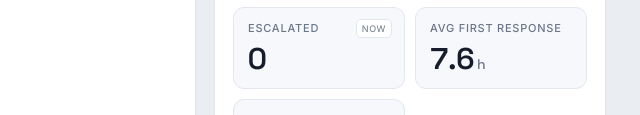
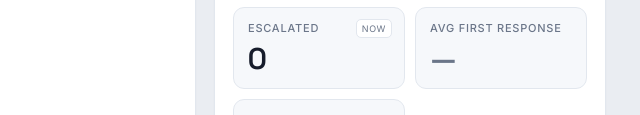
Before and after one commit to joybyaruhanga/yumbi-support-dashboard, a plain HTML site: page index.html in a window 1280 px wide. Shown: the part 685-800 px from the top of the page, 640-1280 px from the left. Drawn offline with Linux system fonts and the light colour scheme.

Commit message:
Add files via upload

```diff
--- a/index.html
+++ b/index.html
@@ -383,7 +383,13 @@ function summarise(r){
   return {
     euphoria:{received:null, answered:null, abandoned:null, agents:null},
     chat:{received:val("total"), bot:val("bot"), agent:val("agent"), bot_csat:csat("bot_good","bot_bad"), agent_csat:csat("agent_good","agent_bad"), all_csat:csat("all_good","all_bad")},
-    zoho:Object.assign({statuses:[], avg_first_response:null, avg_resolution:null}, allData.zoho||{}),
+    zoho:(function(){
+      var zd=allData.zoho||{};
+      var m=(zd.metrics&&zd.metrics[r.key])||{};   // averages for the selected preset ("-" for custom)
+      return { statuses:Array.isArray(zd.statuses)?zd.statuses:[],
+               avg_first_response:has(m.first_response)?m.first_response:null,
+               avg_resolution:has(m.resolution)?m.resolution:null };
+    })(),
     as_of:allData.generated_at||null,
     errors:errs
   };
```
